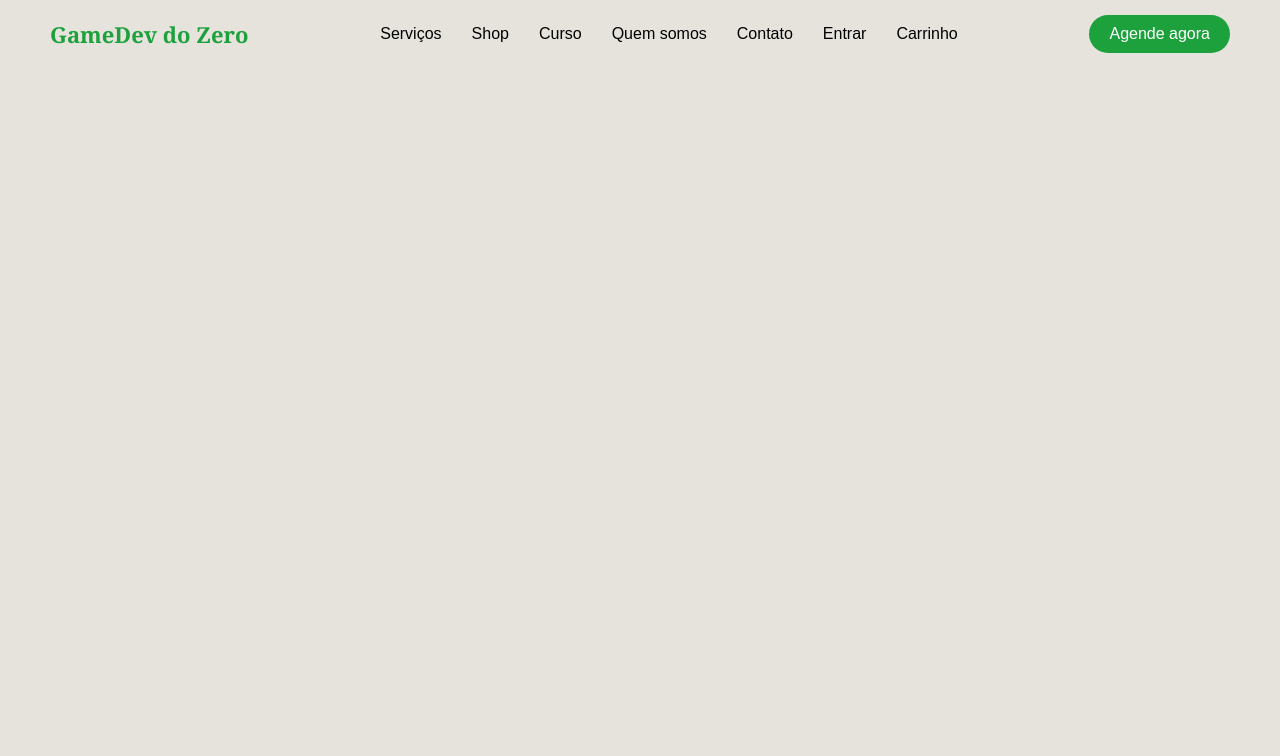
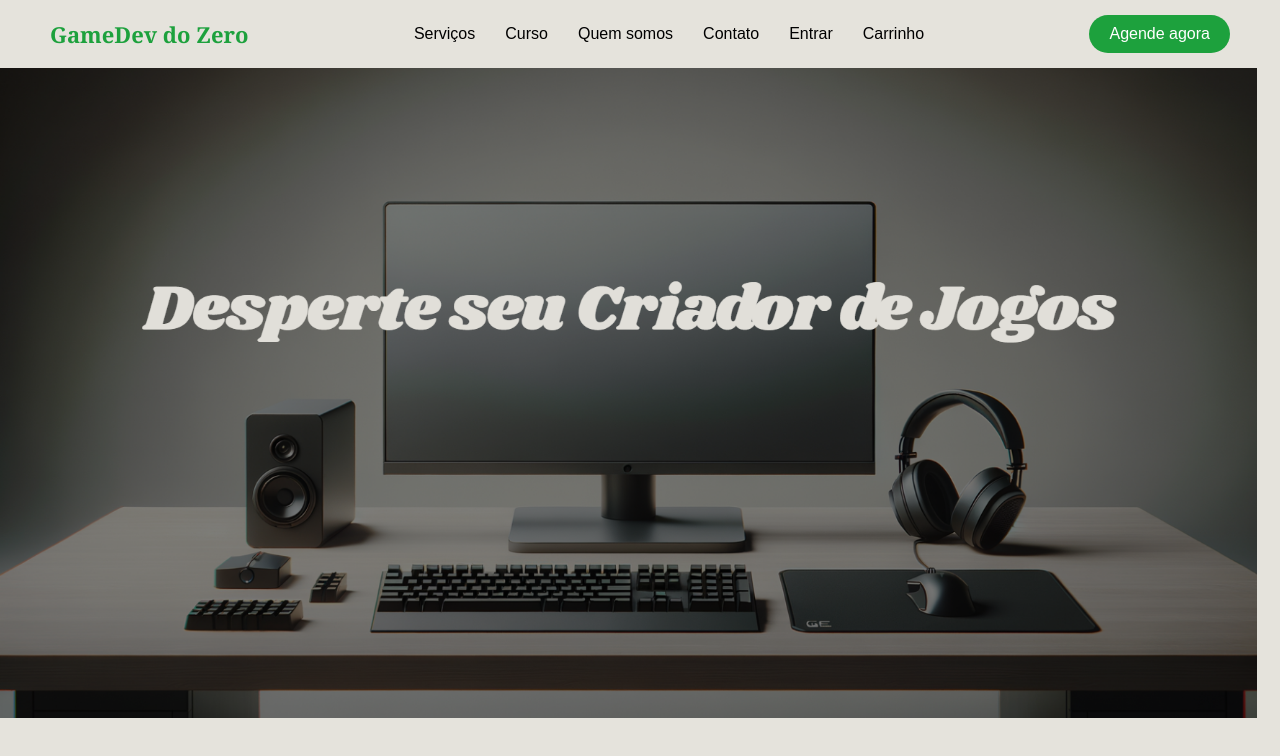
Before and after one commit to ICEI-PUC-Minas-EngSoft-DIW/trabalho-pratico-semana-3-viniciusgvaz, a plain HTML site: page public/index.html in a window 1280 px wide. Drawn offline with Linux system fonts and the light colour scheme.

Commit message:
2º commit ( imagem )

```diff
--- a/public/index.html
+++ b/public/index.html
@@ -4,6 +4,7 @@
   <meta charset="UTF-8">
   <meta name="viewport" content="width=device-width, initial-scale=1.0">
   <title>GameDev do Zero</title>
+
   <style>
     body {
       margin: 0;
@@ -67,6 +68,8 @@
     .btn-agende:hover {
       background-color: #168730;
     }
+
+
   </style>
 </head>
 <body>
@@ -75,7 +78,6 @@
     <nav>
       <ul>
         <li><a href="#">Serviços</a></li>
-        <li><a href="#">Shop</a></li>
         <li><a href="#">Curso</a></li>
         <li><a href="#">Quem somos</a></li>
         <li><a href="#">Contato</a></li>
@@ -84,6 +86,13 @@
       </ul>
     </nav>
     <button class="btn-agende">Agende agora</button>
+
   </header>
+  <body>
+<img src="Images/print 1.png" height="650px"
+
+>
+  </body>
+
 </body>
 </html>
--- a/public/style.css
+++ b/public/style.css
@@ -1,3 +1,3 @@
 body {
-    background-color: aquamarine;
+    background-color: rgb(169, 136, 136);
 }
```
Also changed, not shown: public/Images/pc.jpg (added), public/Images/print 1.png (added).
